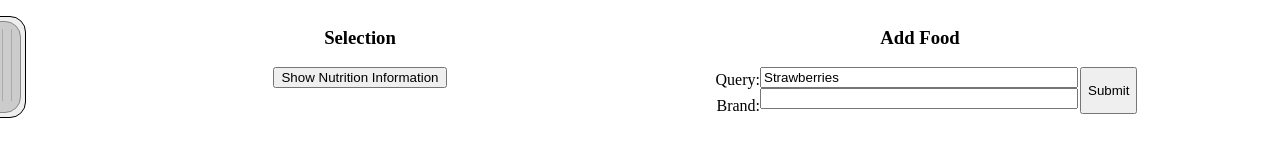
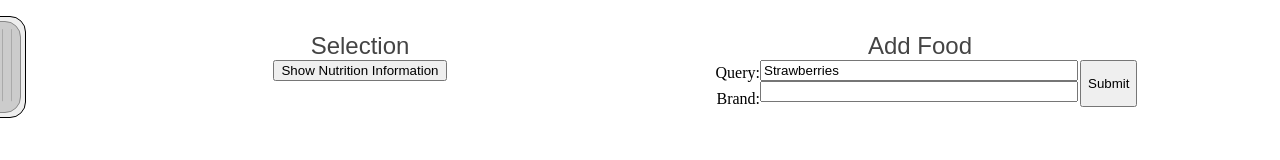
Before and after one commit to samchristywork/recipe-manager, a website: page public/index.html in a window 1280 px wide. Drawn offline with Linux system fonts and the light colour scheme.

Commit message:
Minor change: Styling/CSS

```diff
--- a/public/index.html
+++ b/public/index.html
@@ -14,15 +14,16 @@
     <div></div>
     <div class="mid-pane">
       <div>
-        <h3 style="text-align: center;">Selection</h3>
+        <div class="section-title">Selection</div>
         <div style="text-align: center;">
           <button onclick="show_nutrition_information()">Show Nutrition Information</button><br>
         </div>
         <div id="foods"></div>
         <div id="total_nutrients"></div>
+        <br>
       </div>
       <div>
-        <h3 style="text-align: center;">Add Food</h3>
+        <div class="section-title">Add Food</div>
         <div class="query-container">
           <div style="text-align: right;">
             <div><label for="query" style="line-height: 1.6em;">Query:</label></div>
--- a/public/style.css
+++ b/public/style.css
@@ -1,5 +1,9 @@
 :root {
   --hits-color: #000;
+}
+
+body {
+  margin-top: 2em;
 }
 
 .hits {
@@ -176,3 +180,10 @@
     grid-gap: 1em;
   }
 }
+
+.section-title {
+  text-align: center;
+  font-size: 1.5em;
+  font-family: sans-serif;
+  color: #444;
+}
```
